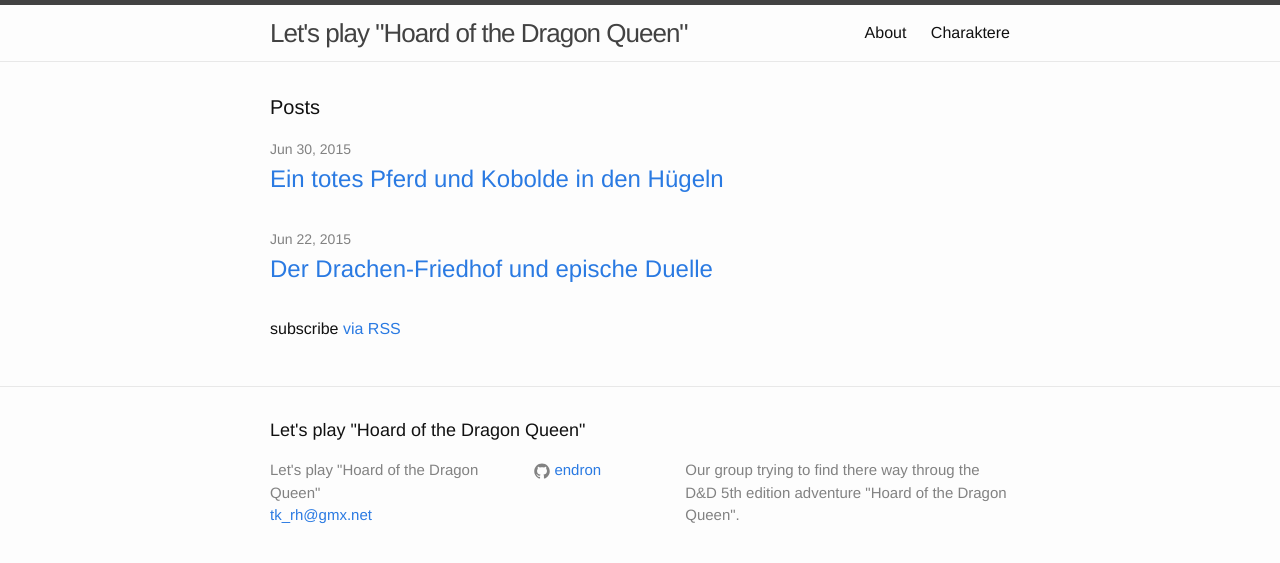
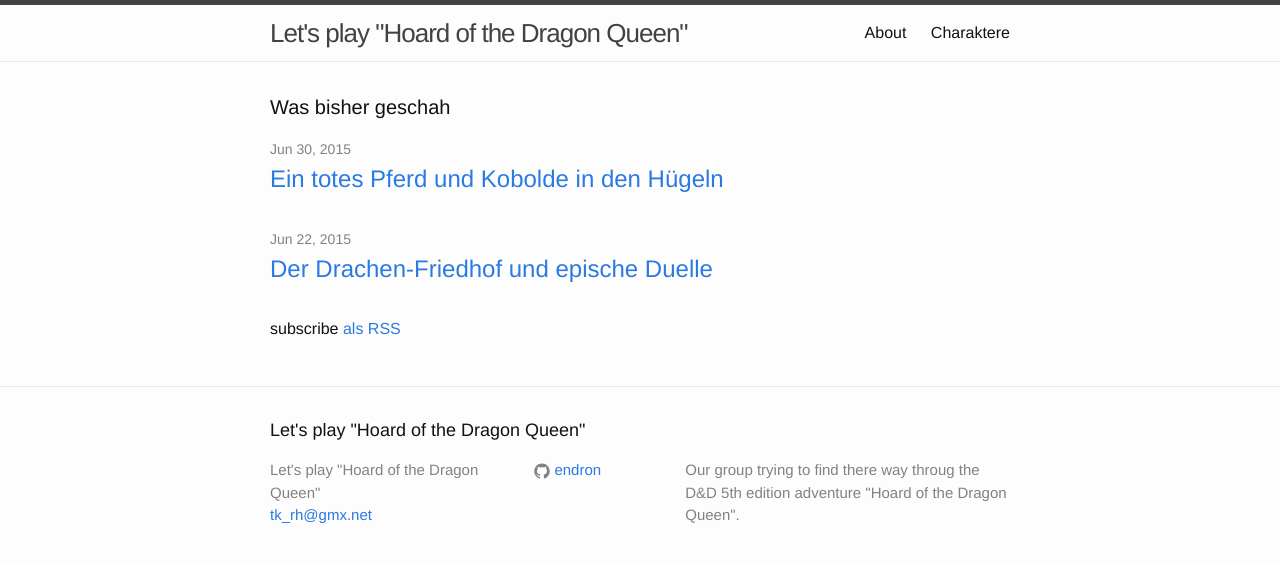
Before and after one commit to Endron/hoard-of-the-dragon-queen, a Jekyll site: the page built from index.html, in a window 1280 px wide. Shown: the top 563 px of the page. Built offline with Jekyll 4.4.1, drawn with Linux system fonts in a browser that asks for light colours.

Commit message:
translate to german

```diff
--- a/index.html
+++ b/index.html
@@ -4,7 +4,7 @@
 
 <div class="home">
 
-  <h1 class="page-heading">Posts</h1>
+  <h1 class="page-heading">Was bisher geschah</h1>
 
   <ul class="post-list">
     {% for post in site.posts %}
@@ -18,6 +18,6 @@
     {% endfor %}
   </ul>
 
-  <p class="rss-subscribe">subscribe <a href="{{ "/feed.xml" | prepend: site.baseurl }}">via RSS</a></p>
+  <p class="rss-subscribe">subscribe <a href="{{ "/feed.xml" | prepend: site.baseurl }}">als RSS</a></p>
 
 </div>
```
